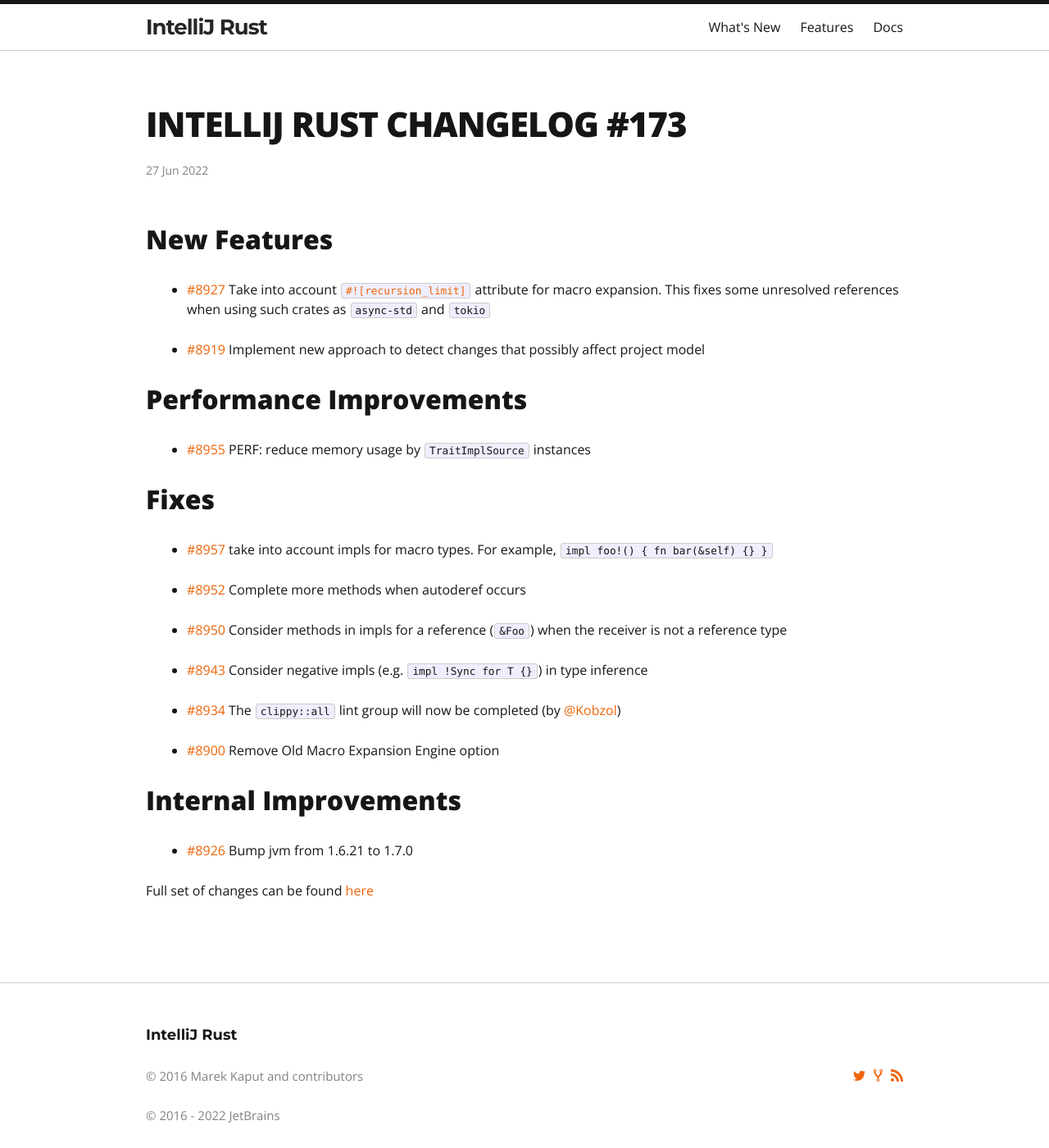
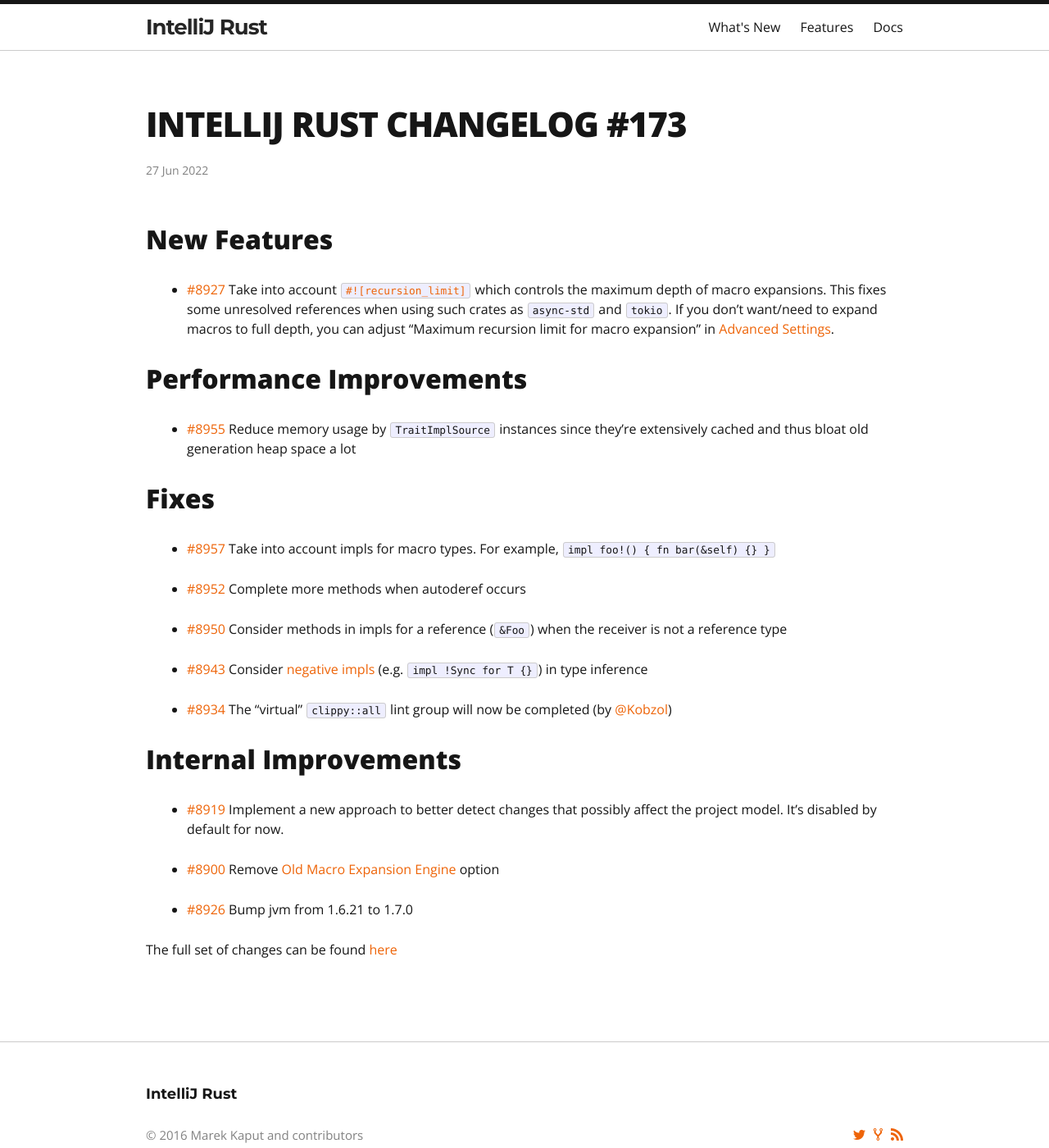
Before and after one commit to intellij-rust/intellij-rust.github.io, a Jekyll site: the page built from _posts/2022-06-27-changelog-173.markdown, in a window 1280 px wide and 1400 px high. Shown: the whole window at 82% size. Built offline with Jekyll 4.4.1, drawn with Linux system fonts in a browser that asks for light colours; nearby versions of some CDN libraries; some web fonts are replaced.

Commit message:
Changelog 173: First draft

```diff
--- a/_posts/2022-06-27-changelog-173.markdown
+++ b/_posts/2022-06-27-changelog-173.markdown
@@ -7,33 +7,33 @@
 
 ## New Features
 
-* [#8927] Take into account [`#![recursion_limit]`](https://doc.rust-lang.org/reference/attributes/limits.html#the-recursion_limit-attribute) attribute for macro expansion. This fixes some unresolved references when using such crates as `async-std` and `tokio`
-
-* [#8919] Implement new approach to detect changes that possibly affect project model
+* [#8927] Take into account [`#![recursion_limit]`](https://doc.rust-lang.org/reference/attributes/limits.html#the-recursion_limit-attribute)  which controls the maximum depth of macro expansions. This fixes some unresolved references when using such crates as `async-std` and `tokio`. If you don't want/need to expand macros to full depth, you can adjust "Maximum recursion limit for macro expansion" in [Advanced Settings](https://jetbrains.com/help/idea/advanced-settings.html).
 
 ## Performance Improvements
 
-* [#8955] PERF: reduce memory usage by `TraitImplSource` instances
+* [#8955] Reduce memory usage by `TraitImplSource` instances since they're extensively cached and thus bloat old generation heap space a lot
 
 ## Fixes
 
-* [#8957] take into account impls for macro types. For example, `impl foo!() { fn bar(&self) {} }`
+* [#8957] Take into account impls for macro types. For example, `impl foo!() { fn bar(&self) {} }`
 
 * [#8952] Complete more methods when autoderef occurs
 
 * [#8950] Consider methods in impls for a reference (`&Foo`) when the receiver is not a reference type
 
-* [#8943] Consider negative impls (e.g. `impl !Sync for T {}`) in type inference
+* [#8943] Consider [negative impls](https://github.com/rust-lang/rust/issues/68318) (e.g. `impl !Sync for T {}`) in type inference
 
-* [#8934] The `clippy::all` lint group will now be completed (by [@Kobzol])
-
-* [#8900] Remove Old Macro Expansion Engine option
+* [#8934] The  "virtual" `clippy::all` lint group will now be completed (by [@Kobzol])
 
 ## Internal Improvements
 
+* [#8919] Implement a new approach to better detect changes that possibly affect the project model. It's disabled by default for now.
+
+* [#8900] Remove [Old Macro Expansion Engine](https://blog.jetbrains.com/clion/2020/07/intellij-rust-0-3-new-macro-expansion-engine) option
+
 * [#8926] Bump jvm from 1.6.21 to 1.7.0
 
-Full set of changes can be found [here](https://github.com/intellij-rust/intellij-rust/milestone/81?closed=1)
+The full set of changes can be found [here](https://github.com/intellij-rust/intellij-rust/milestone/81?closed=1)
 
 [@Kobzol]: https://github.com/Kobzol
 
```
